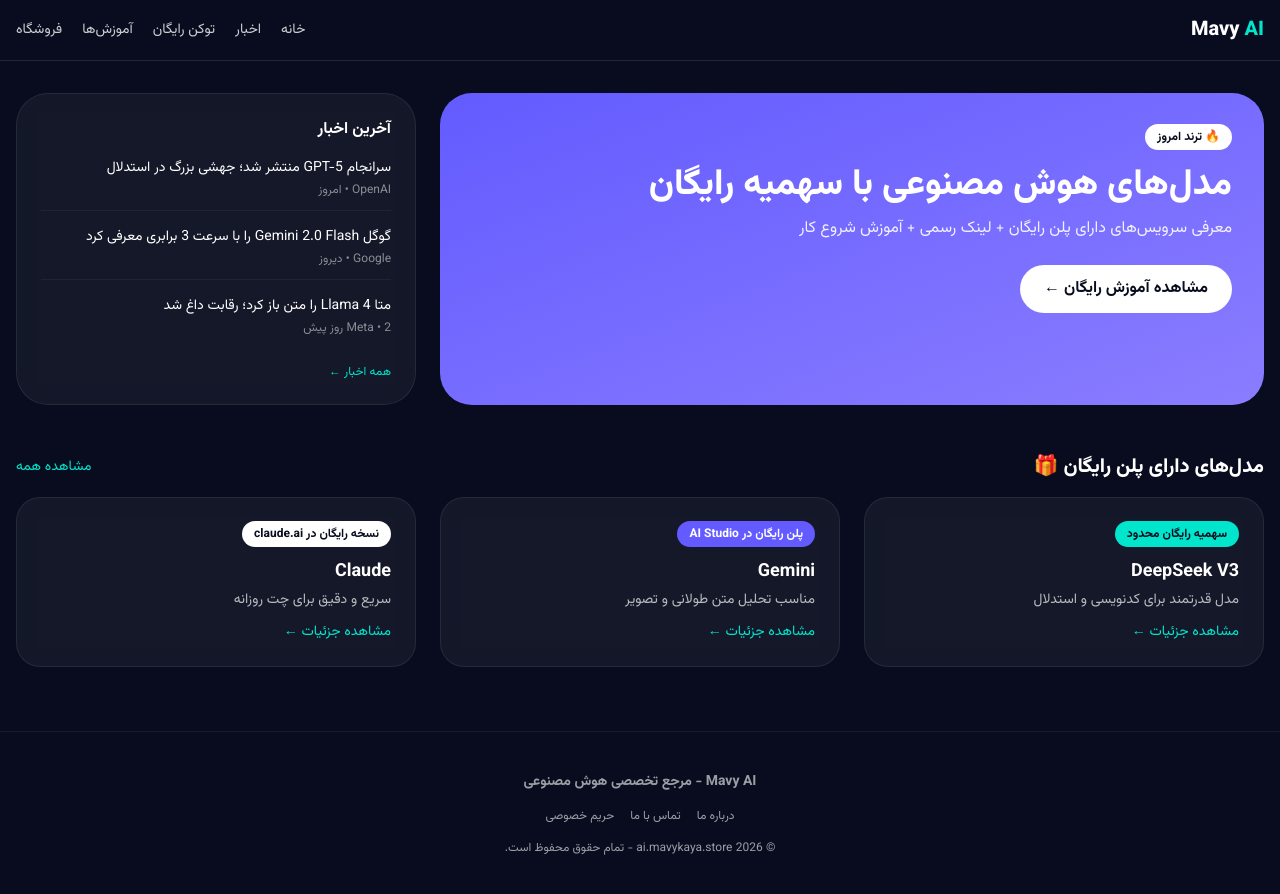
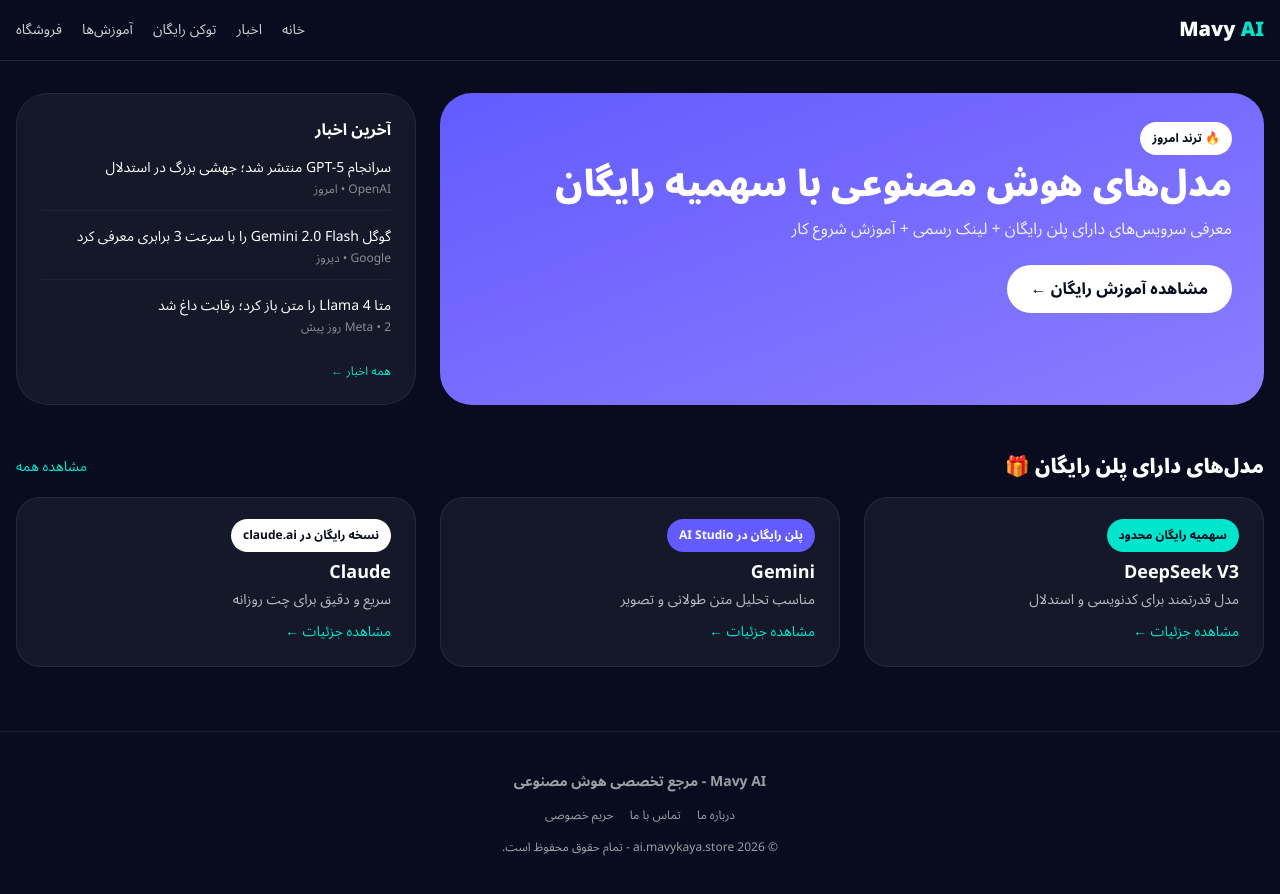
Before and after one commit to maryoa61/ai.mavykaya.store, a Next.js app: page / in a window 1280 px wide. Built offline with nearby package versions, Linux system fonts and the light colour scheme.

Commit message:
Change font from Vazirmatn to Noto Sans Arabic

```diff
--- a/app/globals.css
+++ b/app/globals.css
@@ -1,7 +1,7 @@
-@import url('https://fonts.googleapis.com/css2?family=Vazirmatn:wght@400;500;700;800&display=swap');
+@import url('https://fonts.googleapis.com/css2?family=Noto+Sans+Arabic:wght@400;500;700;800;900&display=swap');
 @tailwind base;
 @tailwind components;
 @tailwind utilities;
 
-body { font-family: 'Vazirmatn', sans-serif; background: #080C1E; color: white; }
+body { font-family: 'Noto Sans Arabic', sans-serif; background: #080C1E; color: white; }
 .glass { background: rgba(255,255,255,0.05); backdrop-filter: blur(12px); border: 1px solid rgba(255,255,255,0.08); }
```
